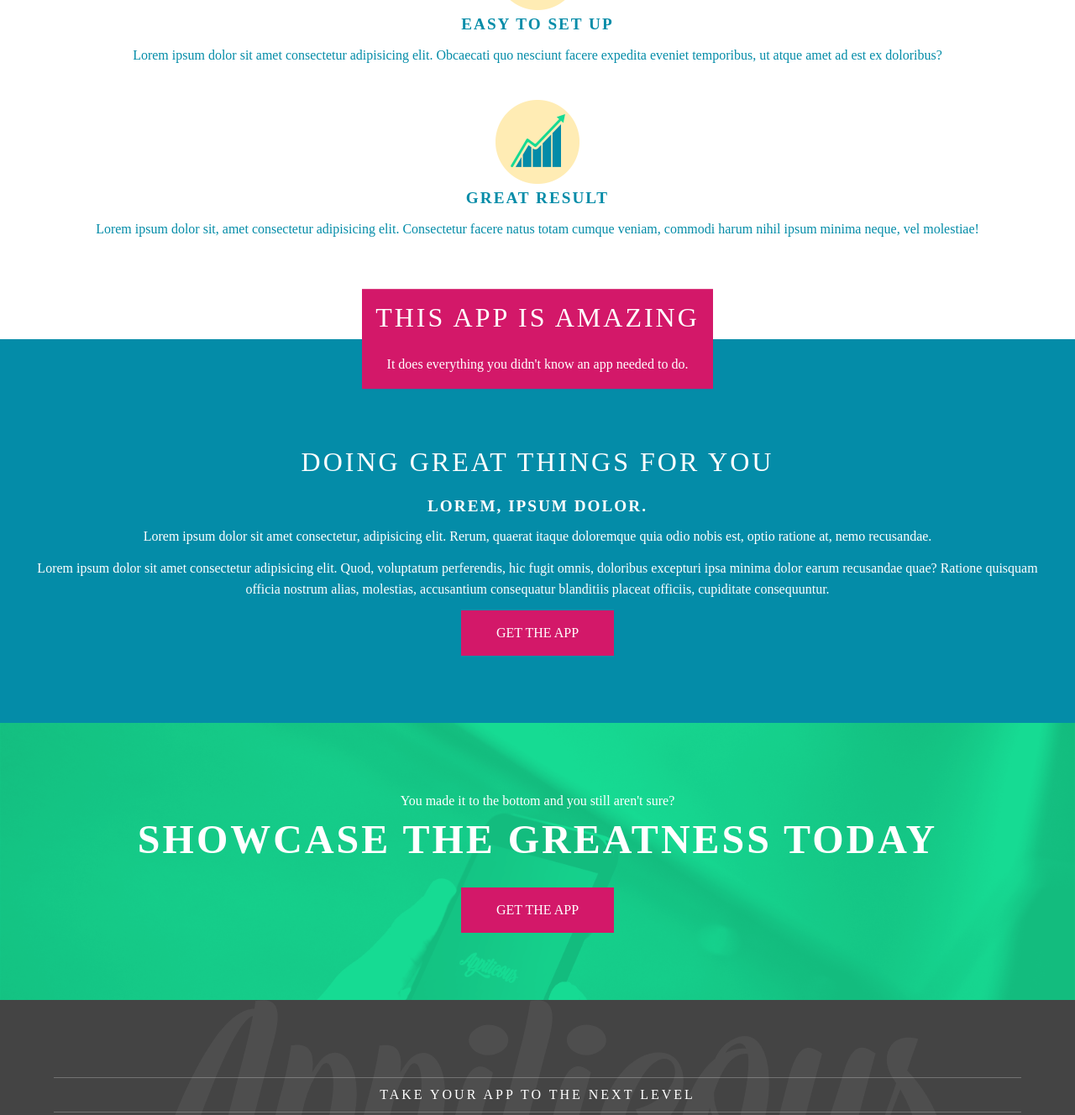
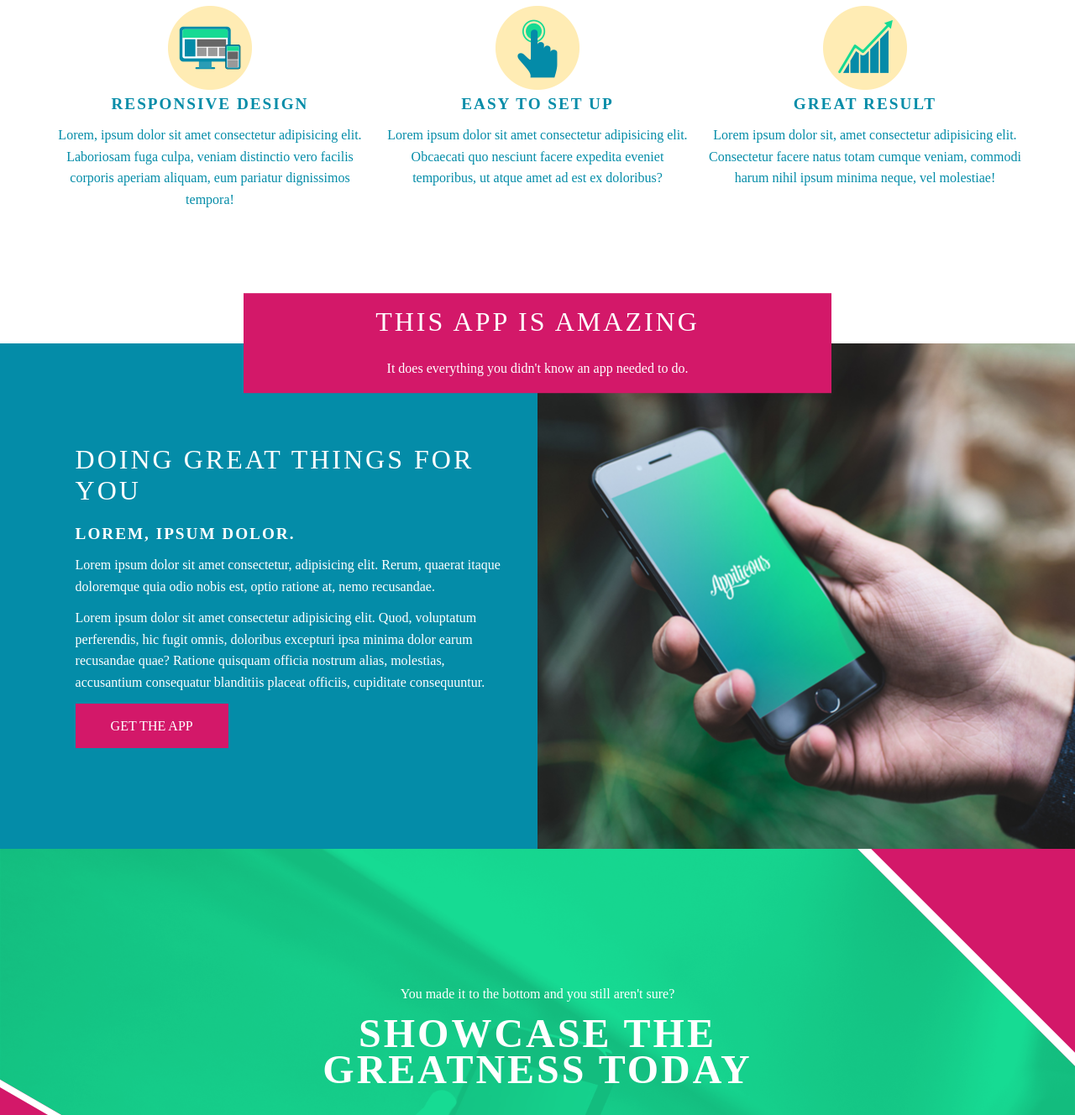
Before and after one commit to liliTof/Responsive---start-to-finish, a plain HTML site: page index.html in a window 1280 px wide. Shown: the part 934-2262 px from the top of the page at 84% size. Drawn offline with nearby package versions, Linux system fonts and the light colour scheme.

Commit message:
finished layout

```diff
--- a/index.html
+++ b/index.html
@@ -39,7 +39,7 @@
         <div class="container grid">
 
 
-            <div class="hero-text col">
+            <div class="hero-text col col--2-3">
                 <h1 class="title-large"><span>Take your app to the</span> next level</h1>
                 <p class="text-intro">The perfect landing page for your app,
                     whatever it might be. Show off the apps features,
@@ -49,7 +49,7 @@
                 <a href="" class="btn btn--primary">Get the App</a>
             </div>
 
-            <div class="col">
+            <div class="col col--1-3">
                 <img src="img/phone.png" alt="" class="hero-img lg-screen">
             </div>
 
@@ -64,21 +64,21 @@
     <section class="sales-points">
         <div class="container grid">
             <h1 class="col col--full">Promote your app</h1>
-            <div class="sales-point col">
+            <div class="sales-point col col--1-3">
                 <img src="img/sales-responsive.png" alt="">
                 <h2>Responsive Design</h2>
                 <p>Lorem, ipsum dolor sit amet consectetur adipisicing elit.
                     Laboriosam fuga culpa, veniam distinctio vero facilis corporis
                     aperiam aliquam, eum pariatur dignissimos tempora!</p>
             </div>
-            <div class="sales-point col">
+            <div class="sales-point col col--1-3">
                 <img src="img/sales-hand.png" alt="">
                 <h2>Easy to set up</h2>
                 <p>Lorem ipsum dolor sit amet consectetur adipisicing elit.
                     Obcaecati quo nesciunt facere expedita eveniet temporibus,
                     ut atque amet ad est ex doloribus?</p>
             </div>
-            <div class="sales-point col">
+            <div class="sales-point col col--1-3">
                 <img src="img/sales-graph.png" alt="">
                 <h2>Great result</h2>
                 <p>Lorem ipsum dolor sit, amet consectetur adipisicing elit.
@@ -94,13 +94,12 @@
 ================================== -->
 
     <section class="promo">
-        <div class="grid">
         <div class="title-box">
             <h1>This app is amazing</h1>
             <p>It does everything you didn't know an app needed to do.</p>
         </div>
-
-            <div class="col bg-primary">
+        <div class="grid">
+            <div class="col col--1-2 bg-primary">
                <h1>Doing great things for you</h1>
                <h2>Lorem, ipsum dolor.</h2>
                <p>Lorem ipsum dolor sit amet consectetur, adipisicing elit. Rerum,
@@ -111,8 +110,8 @@
                     cupiditate consequuntur.</p>
                <a href="" class="btn btn--primary">Get the App</a>
             </div>
-            <div class="col img-box lg-screen">
-                <img src="img/phone-in-hand.jpg" alt="A hand holding a phone">
+            <div class="col col--1-2 img-box lg-screen">
+
             </div>
 
         </div>
@@ -122,16 +121,18 @@
 ================================== -->
 
     <section class="cta">
+        <div class="container container--cta">
             <p class="text-large">You made it to the bottom and you still aren't sure?</p>
             <h1 class="title-large">Showcase the greatness today</h1>
             <a href="" class="btn btn--primary">Get the app</a>
+        </div>
     </section>
 
     <!-- Footer
 ================================== -->
 
     <footer>
-        <div class="container">
+        <div class="container container--footer">
             <p class="title-footer">Take your app to the next level</p>
             <ul class="unstyled-list social-links">
                 <li><a href=""><i class="fab fa-twitter-square"></i></a></li>
@@ -139,7 +140,7 @@
                 <li><a href=""><i class="fab fa-facebook-square"></i></a></li>
                 <li><a href=""><i class="fab fa-youtube-square"></i></a></li>
             </ul>
-        </div>
+
             <ul class="unstyled-list nav-footer">
                 <li><a href="">Home</a></li>
                 <li><a href="">About</a></li>
@@ -147,6 +148,7 @@
                 <li><a href="">Pricing</a></li>
                 <li><a href="">Contant</a></li>
             </ul>
+        </div>
     </footer>
 
     <script
--- a/sass/base/_base.sass
+++ b/sass/base/_base.sass
@@ -22,6 +22,8 @@ img
 
 .lg-screen
     display: none
+    @media(min-width: 725px)
+        display: block
 
 .bg-primary
     background: $main
--- a/sass/base/_typography.sass
+++ b/sass/base/_typography.sass
@@ -40,6 +40,10 @@ h2
         @media (min-width: 495px)
             padding-top: 8em
 
+
+    @media(min-width: 725px)
+        max-width: 700px
+
 .title-footer
     text-transform: uppercase
     letter-spacing: 3px
--- a/sass/components/_cta.sass
+++ b/sass/components/_cta.sass
@@ -6,3 +6,31 @@
     padding: 5em 0
     background-blend-mode: multiply
     color: $text-inverse
+    position: relative
+    overflow: hidden
+
+    @media(min-width: 725px)
+        padding: 10em 0
+
+        &::before, &::after
+            content: ''
+            display: block
+            background: $accent
+            position: absolute
+            width: 100%
+            border: 1em solid $white
+
+        &::before
+            top: 0
+            bottom: -1em
+            transform: skewX(60deg)
+            left: -100%
+
+        &::after
+            top: -1em
+            bottom: 0
+            transform: skewX(45deg)
+            right: -100%
+
+        .container--cta
+            width: 50%
--- a/sass/layout/_footer.sass
+++ b/sass/layout/_footer.sass
@@ -31,9 +31,12 @@ footer
 .nav-footer
     display: flex
     justify-content: space-around
-    width: 80%
+
     margin: 0 auto
 
     a
         text-decoration: none
         font-weight: $font-bold
+
+.container--footer
+    max-width: 25em
--- a/sass/layout/_grid.sass
+++ b/sass/layout/_grid.sass
@@ -5,6 +5,23 @@
 
 .col
     flex: 0 0 100%
+    padding: 0 .75em
+
+    @media (min-width: 725px)
+        &:first-of-type
+            padding-left: 0
+        &:last-of-type
+            padding-right: 0
 
 .col--full
-    flex: 0 0 100%sss
+    flex: 0 0 100%
+
+@media(min-width: 725px)
+    .col--1-3
+        flex-basis: 33.33333%
+
+    .col--2-3
+        flex-basis: 66.66666%
+
+    .col--1-2
+        flex-basis: 50%
--- a/sass/layout/_hero.sass
+++ b/sass/layout/_hero.sass
@@ -4,3 +4,13 @@
     padding-top: 8em
     padding-bottom: 8em
     text-align: center
+
+    @media(min-width: 725px)
+        text-align: left
+        padding-bottom: 0
+        height: 80vmin
+        min-height: 800px
+
+.hero-text
+    @media(min-width: 725px)
+        margin-top: 10vmax
--- a/sass/layout/_home-promo.sass
+++ b/sass/layout/_home-promo.sass
@@ -0,0 +1,11 @@
+.promo
+    .bg-primary
+        text-align: left
+        padding-left: 7%
+        padding-top: 7.5em
+        padding-bottom: 7.5em
+
+    .img-box
+        background: url(../img/phone-in-hand.jpg)
+        background-size:cover
+        background-position: center
--- a/sass/layout/_home-sales-points.sass
+++ b/sass/layout/_home-sales-points.sass
@@ -10,5 +10,9 @@
     &:last-child
         margin-bottom: 0
 
+    @media(min-width: 725px)
+        &:first-of-type
+            margin-top: 0
+
     @media (max-width: 495px)
         padding-bottom: 0
--- a/sass/layout/_nav.sass
+++ b/sass/layout/_nav.sass
@@ -9,6 +9,14 @@
     overflow: hidden
 
     transition: all ease-in-out 250ms
+    @media(min-width: 725px)
+        position: relative
+        flex: auto
+        background: none
+        margin-top: 1em
+        margin-left: 2em
+        left: 0
+
 
     ul
         display: flex
@@ -16,10 +24,22 @@
         justify-content: space-around
         height: 100vh
 
+        @media(min-width: 725px)
+            flex-direction: row
+            height: auto
+
+
+
     li
         flex: 1 1 auto
         border-bottom: 1px solid rgba(0, 0, 0, .15)
         display: flex
+        @media(min-width: 725px)
+            display: inline-block
+            border: none
+            text-align: right
+
+
 
 
     a
@@ -29,9 +49,19 @@
         display: flex
         align-items: center
         justify-content: center
+        @media(min-width: 725px)
+            display: inline
 
         &:hover
             background: rgba(0, 0, 0, .10)
+            @media(min-width: 725px)
+                background: none
+                color: darken($accent, 15%)
+
+
+
+
+
 
 
     &.is-open
@@ -46,6 +76,8 @@
     right: 1em
     top: 1em
     cursor: pointer
+    @media(min-width: 725px)
+        display: none
 
 
 
--- a/sass/main.scss
+++ b/sass/main.scss
@@ -5,6 +5,8 @@
 
 // 2. Vendor
 @import "vendor/normalize";
+@import "layout/grid";
+
 
 
 // 3. Base styles
@@ -14,7 +16,6 @@
 // 4. Layout
 @import "layout/header";
 @import "layout/hero";
-@import "layout/grid";
 @import "layout/nav";
 @import "layout/home-promo";
 @import "layout/home-sales-points";
```
Also changed, not shown: css/main.css. Lines whose indentation alone changed are shown as unchanged.
